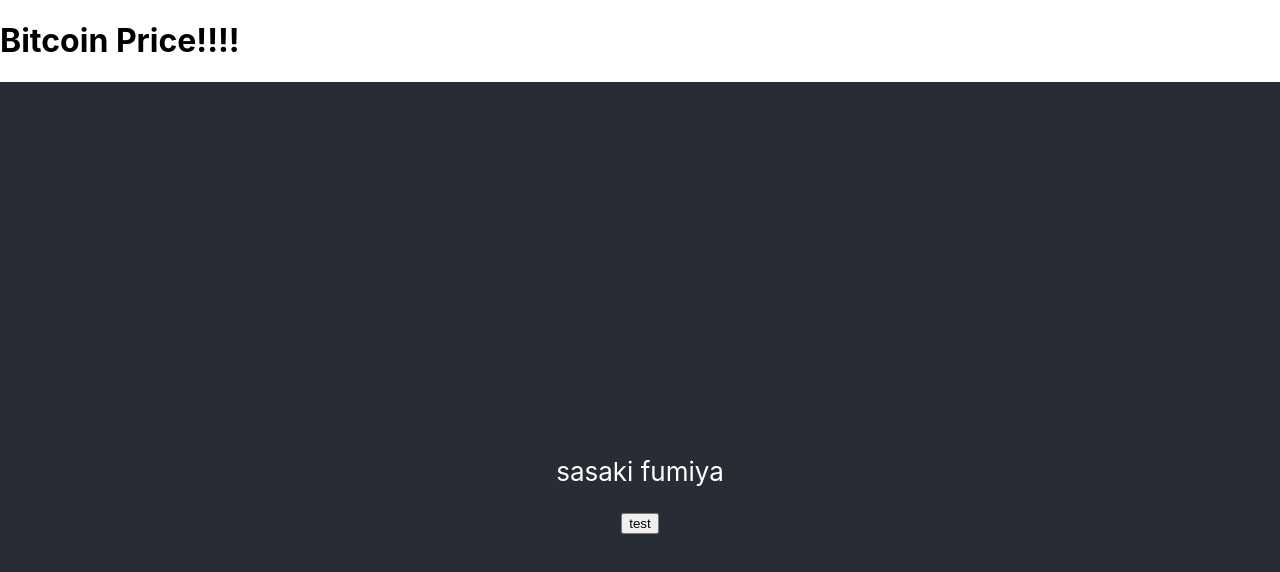
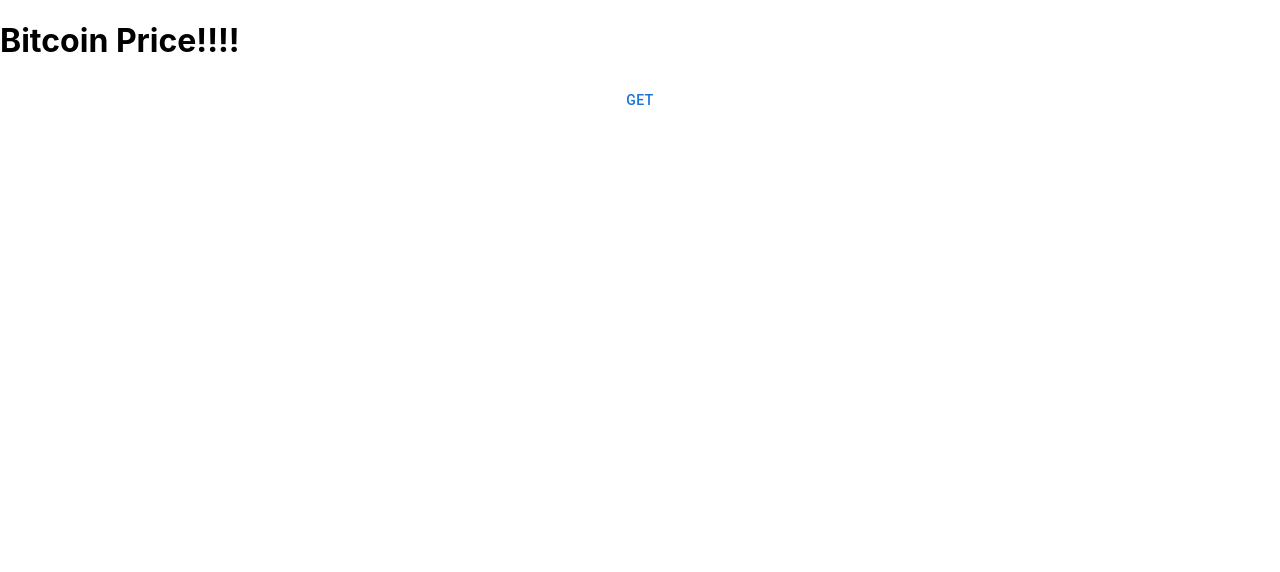
Before and after one commit to fumiya-sasaki/react, a React (Create React App) app: page / in a window 1280 px wide. Shown: the top 572 px of the page. Built offline with nearby package versions, Linux system fonts and the light colour scheme.

Commit message:
redux導入

```diff
--- a/package.json
+++ b/package.json
@@ -5,7 +5,9 @@
   "dependencies": {
     "@emotion/react": "^11.9.0",
     "@emotion/styled": "^11.8.1",
+    "@mui/icons-material": "^5.6.2",
     "@mui/material": "^5.6.3",
+    "@reduxjs/toolkit": "^1.8.1",
     "@testing-library/jest-dom": "^5.16.4",
     "@testing-library/react": "^13.1.1",
     "@testing-library/user-event": "^13.5.0",
@@ -17,6 +19,7 @@
     "firebase-tools": "^10.7.1",
     "react": "^18.0.0",
     "react-dom": "^18.0.0",
+    "react-redux": "^8.0.1",
     "react-scripts": "5.0.1",
     "reactfire": "^4.2.1",
     "typescript": "^4.6.3",
--- a/src/components/Home.tsx
+++ b/src/components/Home.tsx
@@ -1,23 +1,63 @@
-import { collection, getDocs } from "firebase/firestore";
-import React from "react";
-import db from './core/firebase';
+import { Box, Button, Typography } from "@mui/material";
+import {
+  collection,
+  DocumentData,
+  getDocs,
+  Timestamp,
+} from "firebase/firestore";
+import React, { useEffect, useState } from "react";
+import db from "./core/Firebase";
 
 export const Home = () => {
+  type Content = {
+    imageUrls: string[];
+    text: string;
+    title: string;
+  };
+
+  type Data = {
+    id: number;
+    createdAt: Timestamp;
+    title: string;
+    contents: Content[];
+  };
+
+  const [contents, setContents] = useState<Data[]>([]);
+  // useEffect(() => {
+
+  // },[]);
   const getColecction = async () => {
-    const getDoc = await getDocs(collection(db, "test"));
+    const getDoc = await getDocs(collection(db, "recipes"));
+    let data = [];
     getDoc.forEach((doc) => {
-      console.log(doc.data().name)
-    })
-  }
+      const collection = doc.data();
+      const result: Data = {
+        id: collection.id,
+        createdAt: collection.createdAt,
+        title: collection.title,
+        contents: collection.contents,
+      };
+      const newContents = [...contents];
+      setContents([...contents, result]);
+    });
+  };
   return (
-    <div className="App">
-      <header className="App-header">
-        <p>
-         sasaki fumiya
-        </p>
-        <button onClick={getColecction}>test</button>
-      </header>
-    </div>
+    <Box className="App">
+      <Button onClick={getColecction}>get</Button>
+      {contents.map((item) => (
+        <Box key={item.id}>
+          <Typography>{item.id}</Typography>
+          <Typography>{item.title}</Typography>
+          {item.contents.map((content, index) => (
+            <Box key={index}>
+              <Typography>{content.text}</Typography>
+              <Typography>{content.title}</Typography>
+              <Typography>{content.imageUrls[0]}</Typography>
+            </Box>
+          ))}
+        </Box>
+      ))}
+    </Box>
   );
 };
 
--- a/src/index.tsx
+++ b/src/index.tsx
@@ -3,14 +3,16 @@
 import "./index.css";
 import App from "./App";
 import reportWebVitals from "./reportWebVitals";
+import { Provider } from "react-redux";
+import store from "./store";
 
 const root = ReactDOM.createRoot(
   document.getElementById("root") as HTMLElement
 );
 root.render(
-  <React.StrictMode>
+  <Provider store={store}>
     <App />
-  </React.StrictMode>
+  </Provider>
 );
 
 // If you want to start measuring performance in your app, pass a function
--- /dev/null
+++ b/src/store.ts
@@ -0,0 +1,5 @@
+import { configureStore } from '@reduxjs/toolkit'
+
+export default configureStore({
+  reducer: {}
+});
```
Also changed, not shown: src/components/core/firebase.ts (+6 -6 lines), 2 other files (tests, documents, lock files or other folders).
